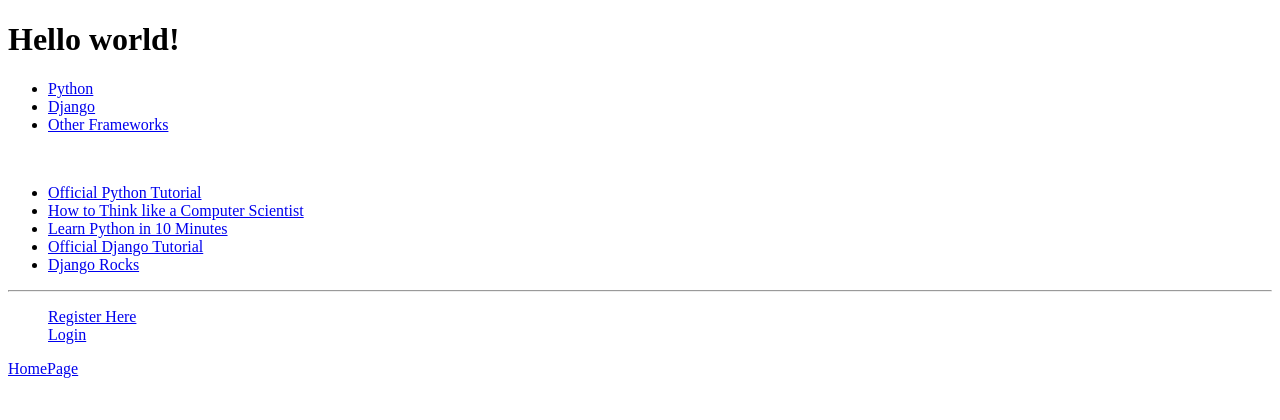
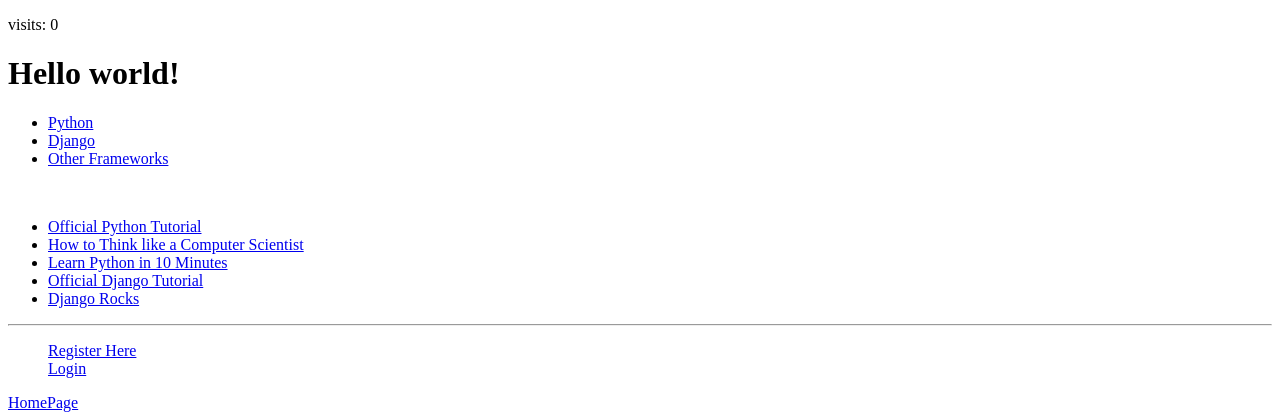
Before and after one commit to freedream520/tango_with_django_project, a Django app: page /rango/ in a window 1280 px wide. Shown: the top 420 px of the page. Run offline with Django 3.2, Linux system fonts and the light colour scheme; data comes from the database, SQL or seed files in the repository.

Commit message:
index 页面显示访问次数

```diff
--- a/templates/rango/index.html
+++ b/templates/rango/index.html
@@ -1,6 +1,7 @@
 {% extends 'rango/base.html' %}
 {% load staticfiles %}
 {% block body %}
+    <p>visits: {{ visits }}</p>
     {% if user.is_authenticated %}
         <h1>Hello {{ user.username }}!</h1>
     {% else %}
```
